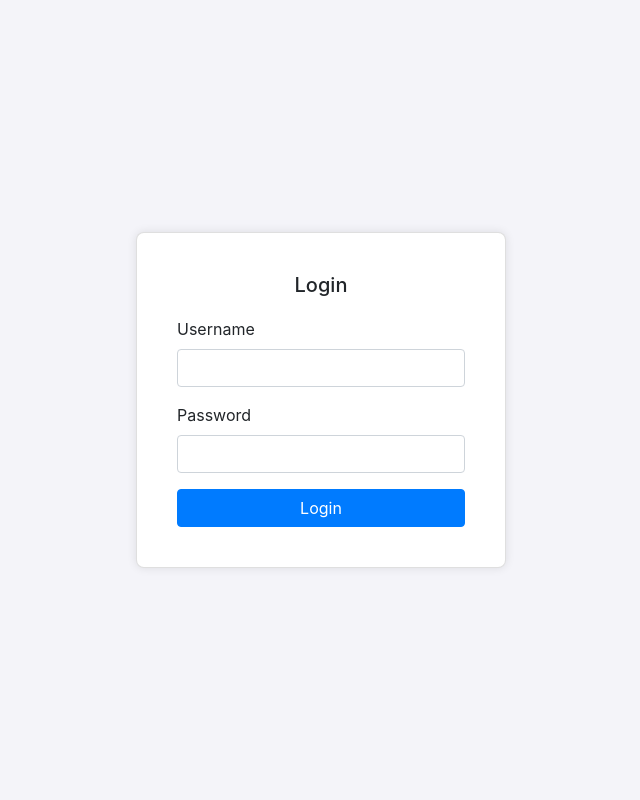
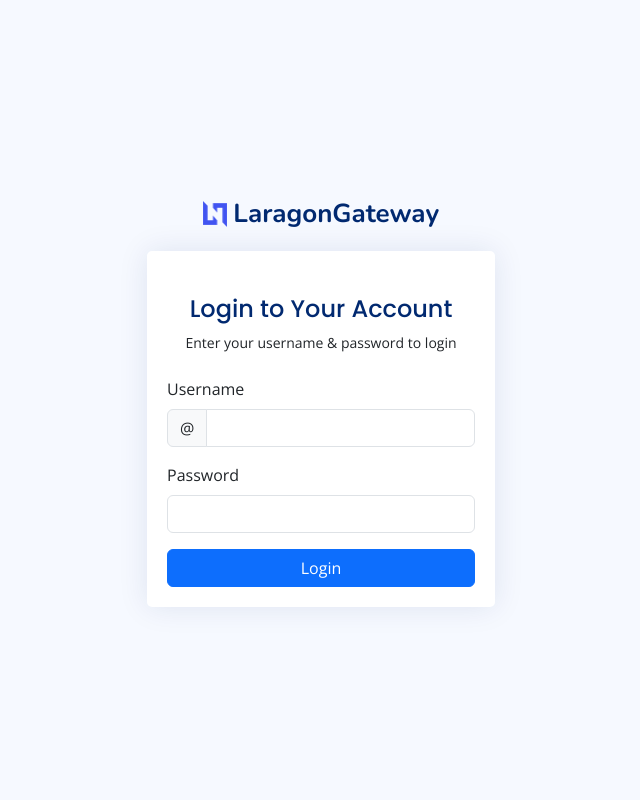
Before and after one commit to namnn2210/payment_gateway, a Django app: page /login in a window 1280 px wide. Shown: the whole page, without its empty margins (319-959 px from the left). Run offline with Django 5.2, Linux system fonts and the light colour scheme; some libraries are stand-ins or nearby versions.

Commit message:
fix frontend, add change password

```diff
--- a/cms/urls.py
+++ b/cms/urls.py
@@ -1,9 +1,10 @@
 from django.urls import path
-from .views import index, login, user_logout, user_callback
+from .views import index, login, user_logout, user_callback, profile
 
 urlpatterns = [
     path('', index, name='index'),
     path('login', login, name='login'),
+    path('profile', profile, name='profile'),
     path('user/logout', user_logout, name='user_logout'),
     path('callback', user_callback, name='user_callback'),
 ]
--- a/cms/views.py
+++ b/cms/views.py
@@ -20,10 +20,26 @@ def login(request):
         user = authenticate(request, username=username, password=password)
         if user is not None:
             auth_login(request, user)
-            return redirect('index')  # Replace 'home' with your home page URL name
+            return redirect('index')
         else:
-            messages.error(request, 'Invalid username or password.')
+            return render(request=request, template_name='login.html', context={'error': 'Invalid username or password. Contact admin for support'})
     return render(request=request, template_name='login.html')
+
+def profile(request):
+    if request.method == 'POST':
+        current_password = request.POST.get('password')
+        new_password = request.POST.get('newpassword')
+        new_password2 = request.POST.get('renewpassword')
+        if not current_password or not new_password or not new_password2:
+            return render(request=request, template_name='profile.html', context={'error': 'Please fill all fields'})
+        if new_password != new_password2:
+            return render(request=request, template_name='profile.html', context={'error': 'Passwords do not match'})
+        if not request.user.check_password(current_password):
+            return render(request=request, template_name='profile.html', context={'error': 'Current password is incorrect'})
+        request.user.set_password(new_password)
+        request.user.save()
+        return render(request=request, template_name='profile.html', context={'success': 'Password changed successfully'})
+    return render(request=request, template_name='profile.html', context={'error': None})
 
 def user_logout(request):
     logout(request)
--- a/templates/layout/layout.html
+++ b/templates/layout/layout.html
@@ -150,9 +150,9 @@
 
 
                         <li>
-                            <a class="dropdown-item d-flex align-items-center" href="users-profile.html">
-                                <i class="bi bi-gear"></i>
-                                <span>Change Password</span>
+                            <a class="dropdown-item d-flex align-items-center" href="{% url 'profile' %}">
+                                <i class="bi bi-person"></i>
+                                <span>Profile</span>
                             </a>
                         </li>
 
--- a/templates/login.html
+++ b/templates/login.html
@@ -1,64 +1,118 @@
+{% load static %}
 <!DOCTYPE html>
 <html lang="en">
 
 <head>
-    <meta charset="UTF-8">
-    <meta name="viewport" content="width=device-width, initial-scale=1, shrink-to-fit=no">
-    <title>Login</title>
-    <link rel="stylesheet" href="https://stackpath.bootstrapcdn.com/bootstrap/4.5.2/css/bootstrap.min.css">
-    <style>
-        body {
-            display: flex;
-            align-items: center;
-            justify-content: center;
-            height: 100vh;
-            background-color: #f4f4f9;
-        }
+  <meta charset="utf-8">
+  <meta content="width=device-width, initial-scale=1.0" name="viewport">
 
-        .login-container {
-            width: 100%;
-            max-width: 400px;
-            padding: 15px;
-            margin: 0 auto;
-        }
+  <title>LaragonGateway - Login</title>
+  <meta content="" name="description">
+  <meta content="" name="keywords">
 
-        .login-container .card {
-            padding: 20px;
-            border-radius: 8px;
-            box-shadow: 0 0 10px rgba(0, 0, 0, 0.1);
-        }
+  <!-- Favicons -->
+  <link href="{% static 'assets/img/favicon.png' %}" rel="icon">
+  <link href="{% static 'assets/img/apple-touch-icon.png' %}" rel="apple-touch-icon">
 
-        .login-container .card-title {
-            margin-bottom: 20px;
-        }
-    </style>
+  <!-- Google Fonts -->
+  <link href="https://fonts.gstatic.com" rel="preconnect">
+  <link
+      href="https://fonts.googleapis.com/css?family=Open+Sans:300,300i,400,400i,600,600i,700,700i|Nunito:300,300i,400,400i,600,600i,700,700i|Poppins:300,300i,400,400i,500,500i,600,600i,700,700i"
+      rel="stylesheet">
+
+  <!-- Vendor CSS Files -->
+  <link href="{% static 'assets/vendor/bootstrap/css/bootstrap.min.css' %}" rel="stylesheet">
+  <link href="{% static 'assets/vendor/bootstrap-icons/bootstrap-icons.css'%}" rel="stylesheet">
+  <link href="{% static 'assets/vendor/boxicons/css/boxicons.min.css'%}" rel="stylesheet">
+  <link href="{% static 'assets/vendor/quill/quill.snow.css'%}" rel="stylesheet">
+  <link href="{% static 'assets/vendor/quill/quill.bubble.css'%}" rel="stylesheet">
+  <link href="{% static 'assets/vendor/remixicon/remixicon.css'%}" rel="stylesheet">
+  <link href="{% static 'assets/vendor/simple-datatables/style.css'%}" rel="stylesheet">
+
+  <!-- Template Main CSS File -->
+  <link href="{% static 'assets/css/style.css' %}" rel="stylesheet">
+
 </head>
 
 <body>
-    <div class="login-container">
-        <div class="card">
-            <div class="card-body">
-                <h5 class="card-title text-center">Login</h5>
-                <form action="{% url 'login' %}" method="POST">
+
+  <main>
+    <div class="container">
+
+      <section class="section register min-vh-100 d-flex flex-column align-items-center justify-content-center py-4">
+        <div class="container">
+          <div class="row justify-content-center">
+            <div class="col-lg-4 col-md-6 d-flex flex-column align-items-center justify-content-center">
+
+              <div class="d-flex justify-content-center py-4">
+                <a href="{% url 'index' %}" class="logo d-flex align-items-center w-auto">
+                  <img src="{% static 'assets/img/logo.png' %}" alt="">
+                  <span class="d-none d-lg-block">LaragonGateway</span>
+                </a>
+              </div><!-- End Logo -->
+
+              <div class="card mb-3">
+
+                <div class="card-body">
+
+                  <div class="pt-4 pb-2">
+                    <h5 class="card-title text-center pb-0 fs-4">Login to Your Account</h5>
+                    <p class="text-center small">Enter your username & password to login</p>
+                  </div>
+                  {% if error %}
+                  <span class="text-center small text-danger">{{ error }}</span>
+                  {% endif %}
+                  <form class="row g-3 needs-validation" action="{% url 'login' %}" method="POST">
                     {% csrf_token %}
-                    <div class="form-group">
-                        <label for="username">Username</label>
-                        <input type="text" class="form-control" id="username" name="username" required>
+                    <div class="col-12">
+                      <label for="username" class="form-label">Username</label>
+                      <div class="input-group has-validation">
+                        <span class="input-group-text" id="inputGroupPrepend">@</span>
+                        <input type="text" name="username" class="form-control" id="username" required>
+                        <div class="invalid-feedback">Please enter your username.</div>
+                      </div>
                     </div>
-                    <div class="form-group">
-                        <label for="password">Password</label>
-                        <input type="password" class="form-control" id="password" name="password" required>
+
+                    <div class="col-12">
+                      <label for="password" class="form-label">Password</label>
+                      <input type="password" name="password" class="form-control" id="password" required>
+                      <div class="invalid-feedback">Please enter your password!</div>
                     </div>
-                    <button type="submit" class="btn btn-primary btn-block">Login</button>
-                </form>
+
+                    <div class="col-12">
+                      <button class="btn btn-primary w-100" type="submit">Login</button>
+                    </div>
+
+                  </form>
+
+                </div>
+              </div>
+
             </div>
+          </div>
         </div>
+
+      </section>
+
     </div>
+  </main><!-- End #main -->
 
-    <!-- jQuery and Bootstrap JS -->
-    <script src="https://code.jquery.com/jquery-3.5.1.slim.min.js"></script>
-    <script src="https://cdn.jsdelivr.net/npm/@popperjs/core@2.9.2/dist/umd/popper.min.js"></script>
-    <script src="https://stackpath.bootstrapcdn.com/bootstrap/4.5.2/js/bootstrap.min.js"></script>
+  <a href="#" class="back-to-top d-flex align-items-center justify-content-center"><i class="bi bi-arrow-up-short"></i></a>
+
+  <!-- Vendor JS Files -->
+
+  <script src="{% static 'assets/vendor/apexcharts/apexcharts.min.js' %}"></script>
+  <script src="{% static 'assets/vendor/bootstrap/js/bootstrap.bundle.min.js' %}"></script>
+  <script src="{% static 'assets/vendor/chart.js/chart.umd.js' %}"></script>
+  <script src="{% static 'assets/vendor/echarts/echarts.min.js' %}"></script>
+  <script src="{% static 'assets/vendor/quill/quill.js' %}"></script>
+  <script src="{% static 'assets/vendor/simple-datatables/simple-datatables.js' %}"></script>
+  <script src="{% static 'assets/vendor/tinymce/tinymce.min.js' %}"></script>
+  <script src="{% static 'assets/vendor/php-email-form/validate.js' %}"></script>
+
+  <!-- Template Main JS File -->
+  <script src="{% static 'assets/js/main.js' %}"></script>
+
 </body>
 
 </html>
```
Also changed, not shown: templates/index.html (+5 -9 lines), templates/profile.html (added, +79 -0 lines).
